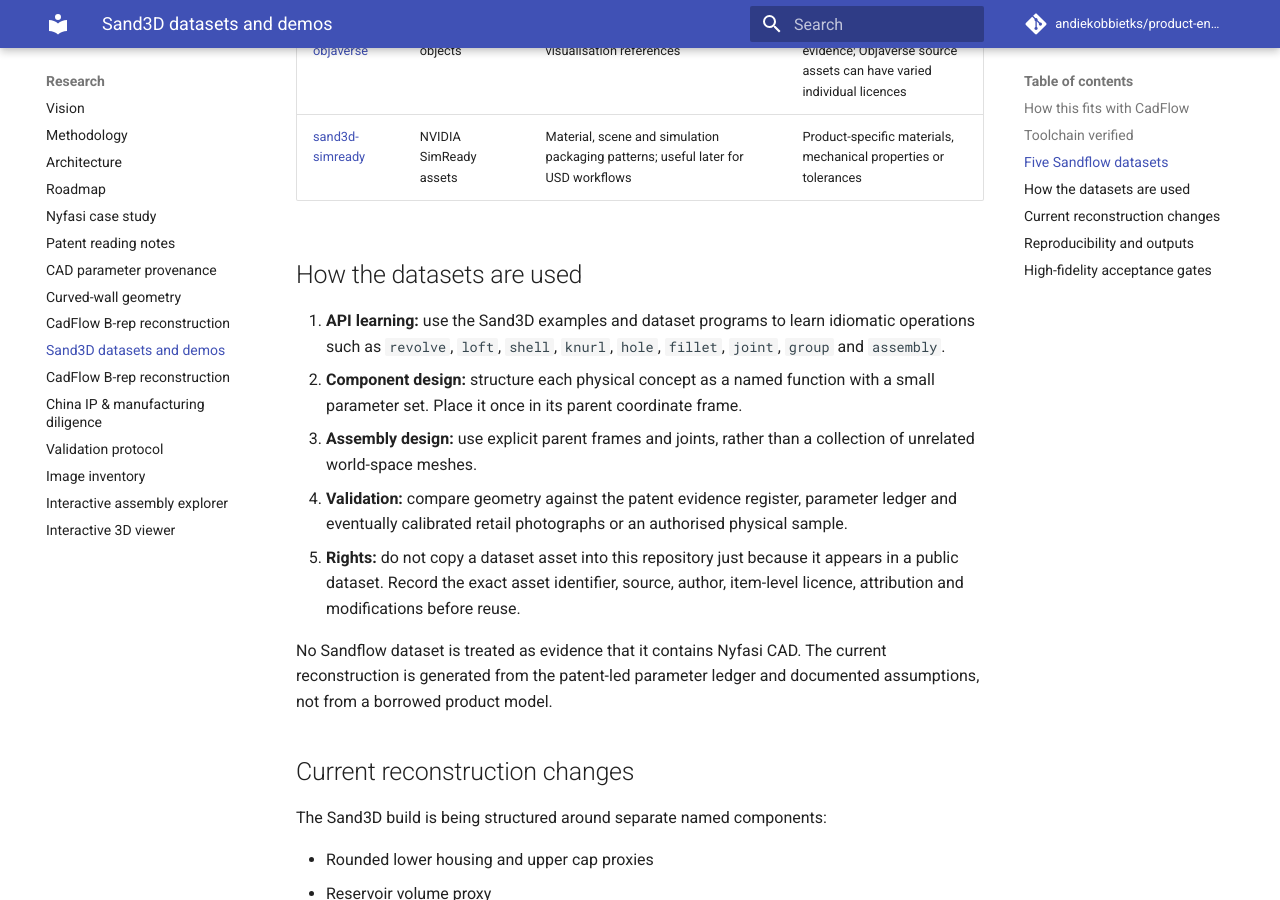
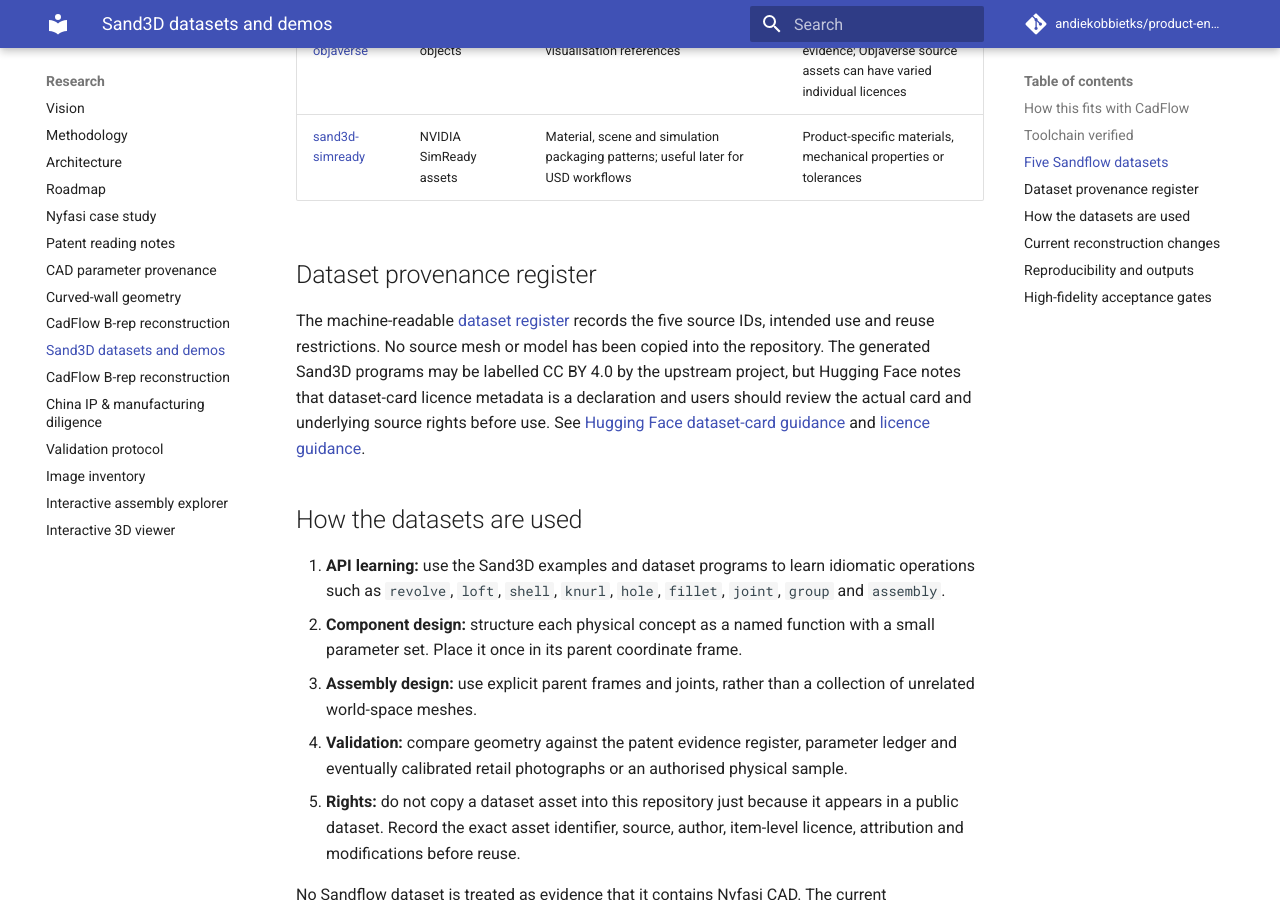
Before and after one commit to andiekobbietks/product-engineering-lab, an MkDocs documentation site: the page built from docs/experiments/sand3d-dataset-strategy.md, in a window 1280 px wide and 900 px high, scrolled down 1518 px. Built offline with MkDocs 1.6.1 and Material for MkDocs 9.7.7, drawn with Linux system fonts in a browser that asks for light colours; comment, search, counter and statistics services are not loaded.

Commit message:
Link machine-readable dataset register and licensing guidance

```diff
--- a/docs/experiments/sand3d-dataset-strategy.md
+++ b/docs/experiments/sand3d-dataset-strategy.md
@@ -29,6 +29,10 @@ The current Hugging Face dataset cards declare CC-BY-4.0 for the Sandflow datase
 | [sand3d-articraft](https://huggingface.co/datasets/Sandflow/sand3d-articraft) | Articulated objects | Learn joint declarations and articulation patterns | Verified roller bearing design or operating range |
 | [sand3d-objaverse](https://huggingface.co/datasets/Sandflow/sand3d-objaverse) | Objaverse objects | Broad shape/program examples and visualisation references | Authoritative product evidence; Objaverse source assets can have varied individual licences |
 | [sand3d-simready](https://huggingface.co/datasets/Sandflow/sand3d-simready) | NVIDIA SimReady assets | Material, scene and simulation packaging patterns; useful later for USD workflows | Product-specific materials, mechanical properties or tolerances |
+
+## Dataset provenance register
+
+The machine-readable [dataset register](../../experiments/001-nyfasi-reconstruction/evidence/sand3d-huggingface-dataset-register.json) records the five source IDs, intended use and reuse restrictions. No source mesh or model has been copied into the repository. The generated Sand3D programs may be labelled CC BY 4.0 by the upstream project, but Hugging Face notes that dataset-card licence metadata is a declaration and users should review the actual card and underlying source rights before use. See [Hugging Face dataset-card guidance](https://huggingface.co/docs/hub/en/datasets-cards) and [licence guidance](https://huggingface.co/docs/hub/main/repositories-licenses).
 
 ## How the datasets are used
 
```
